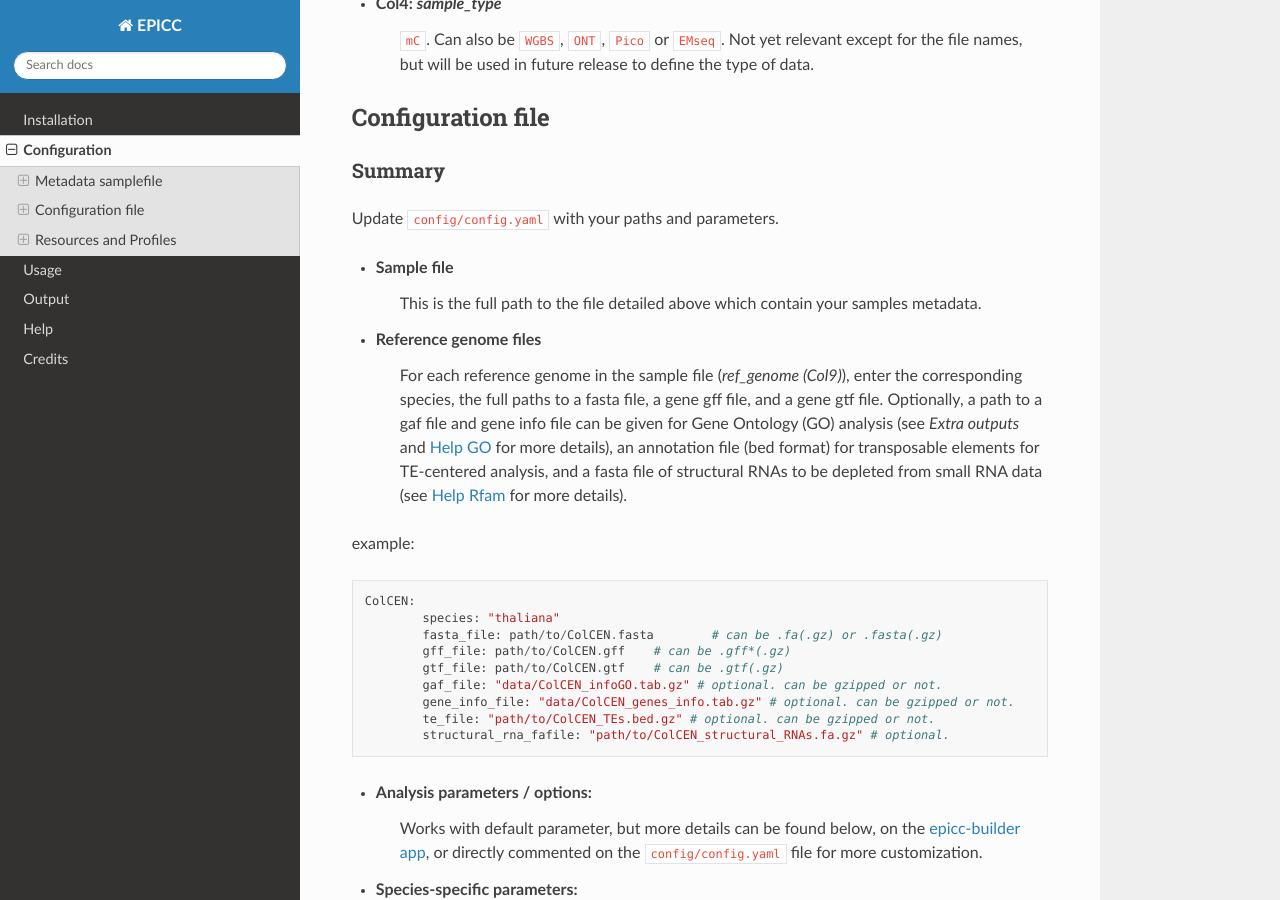
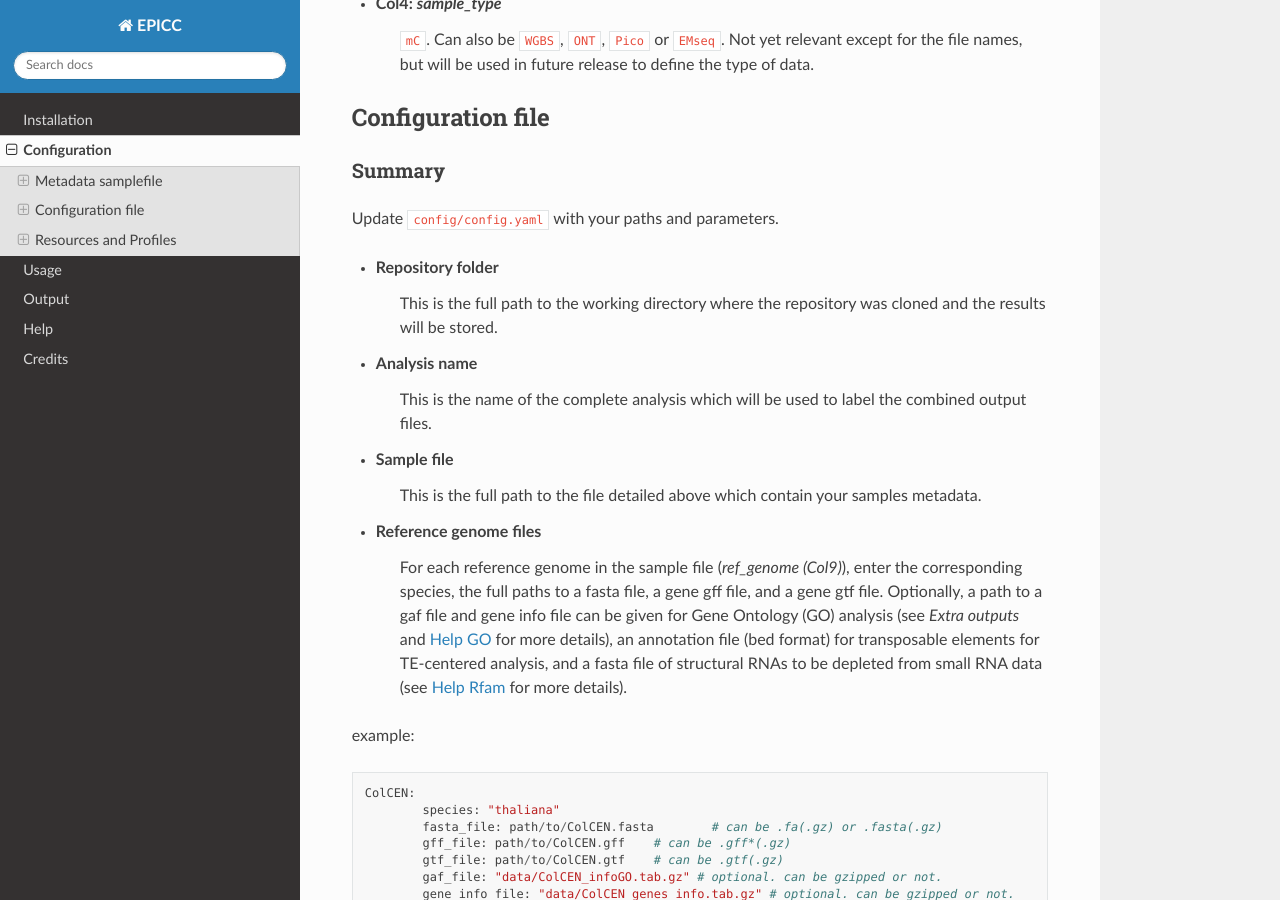
Before and after one commit to joncahn/epicc-documentation, a Sphinx documentation site: the page built from docs/source/configuration.rst, in a window 1280 px wide and 900 px high, scrolled down 5251 px. Built offline with Sphinx 7.4.7 and the Read the Docs theme 3.1.0, drawn with Linux system fonts in a browser that asks for light colours.

Commit message:
Update configuration.rst

```diff
--- a/docs/source/configuration.rst
+++ b/docs/source/configuration.rst
@@ -207,6 +207,12 @@ Summary
 
 Update ``config/config.yaml`` with your paths and parameters.
 
+- Repository folder
+	This is the full path to the working directory where the repository was cloned and the results will be stored.
+
+- Analysis name
+	This is the name of the complete analysis which will be used to label the combined output files.
+
 - Sample file
 	This is the full path to the file detailed above which contain your samples metadata.
 
```
